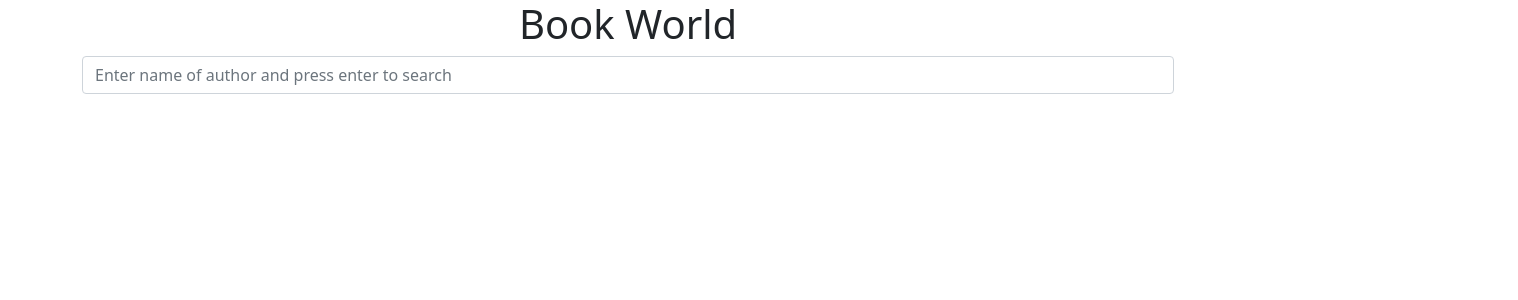
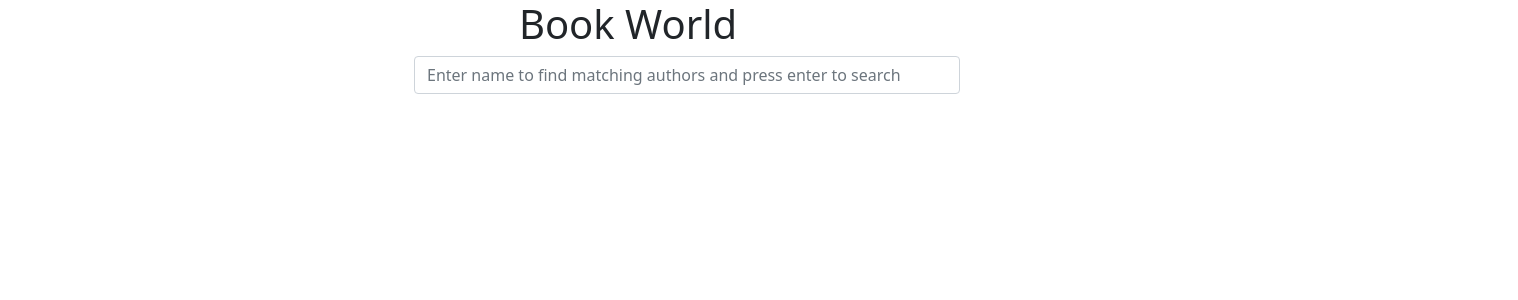
Before and after one commit to Nishant-Pall/search-author, a React (Create React App) app: page / in a window 1280 px wide. Shown: the top 300 px of the page, 1518 px wide, since content can reach past the window. Built offline with nearby package versions, Linux system fonts and the light colour scheme.

Commit message:
Add reactstrap accordion

```diff
--- a/package.json
+++ b/package.json
@@ -12,6 +12,7 @@
     "@types/react-dom": "^17.0.0",
     "axios": "^0.21.1",
     "react": "^17.0.2",
+    "react-bootstrap": "^2.0.0-beta.6",
     "react-dom": "^17.0.2",
     "react-scripts": "4.0.3",
     "typescript": "^4.1.2",
--- a/src/App.tsx
+++ b/src/App.tsx
@@ -32,7 +32,7 @@ const App: FC = (props: Props) => {
                     <h1>Book World</h1>
                 </div>
             </div>
-            <div className="row">
+            <div className="row input-row">
                 <div className="col">
                     <form onSubmit={searchAuthor}>
                         <div className="mb-3">
@@ -43,7 +43,7 @@ const App: FC = (props: Props) => {
                                 }}
                                 type="text"
                                 className="form-control"
-                                placeholder="Enter name of author and press enter to search"
+                                placeholder="Enter name to find matching authors and press enter to search"
                             />
                         </div>
                     </form>
--- a/src/components/Card.tsx
+++ b/src/components/Card.tsx
@@ -1,4 +1,5 @@
 import React, { FC } from "react";
+import Accordion from "react-bootstrap/Accordion";
 
 interface Props {
     name: any;
@@ -15,39 +16,23 @@ const Card: FC<Props> = ({
     topWork,
     totalBooks,
 }: Props) => {
-    console.log(topWork);
+    const authorId: string = String(authorIndex);
 
     return (
-        <div className="container">
-            <div className="accordion" id="accordionExample">
-                <div className="accordion-item">
-                    <h2 className="accordion-header" id="headingTwo">
-                        <button
-                            className="accordion-button collapsed"
-                            type="button"
-                            data-bs-toggle="collapse"
-                            data-bs-target="#collapseTwo"
-                            aria-expanded="false"
-                            aria-controls="collapseTwo"
-                        >
-                            {name}
-                        </button>
-                    </h2>
-                    <div
-                        id="collapseTwo"
-                        className="accordion-collapse collapse"
-                        aria-labelledby="headingTwo"
-                        data-bs-parent="#accordionExample"
-                    >
+        <div className="container accordion-container">
+            <Accordion>
+                <Accordion.Item eventKey={authorId}>
+                    <Accordion.Header>{name}</Accordion.Header>
+                    <Accordion.Body>
                         <p>Author Details</p>
-                        <ul>
+                        <ol>
                             <li>Data of Birth: {birthDate}</li>
                             <li>Top Work: {topWork}</li>
                             <li>Total Books: {totalBooks}</li>
-                        </ul>
-                    </div>
-                </div>
-            </div>
+                        </ol>
+                    </Accordion.Body>
+                </Accordion.Item>
+            </Accordion>
         </div>
     );
 };
--- a/src/index.css
+++ b/src/index.css
@@ -10,6 +10,24 @@
 }
 
 .accordion {
+    width: 50%;
+}
+
+.input-row {
+    display: flex;
+    justify-content: center;
+    text-align: center;
+    align-items: center;
+    margin: auto;
+    margin-left: 20em;
+}
+
+.accordion-container {
+    margin: auto;
+    margin-left: 20em;
+}
+
+form {
     width: 50%;
 }
 
```
Also changed, not shown: 1 other file (tests, documents, lock files or other folders).
